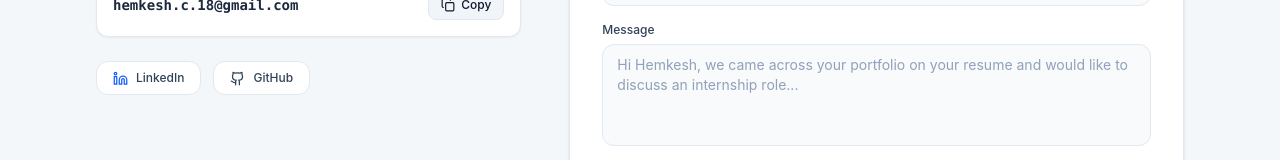
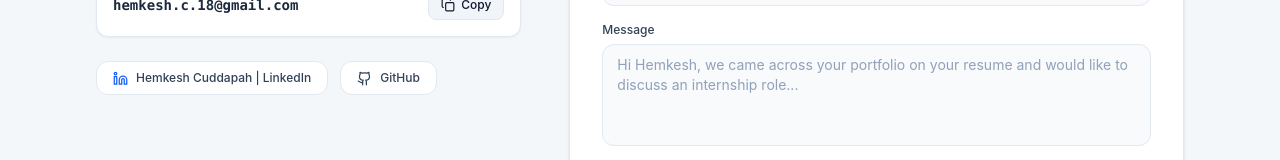
Before and after one commit to hemkesh18/portfolio, a React (Vite) app: page / in a window 1280 px wide. Shown: the part 6005-6165 px from the top of the page. Built offline with nearby package versions, Linux system fonts and the light colour scheme.

Commit message:
fix: update linkedin button in contact section to Hemkesh Cuddapah | LinkedIn

```diff
--- a/src/components/Contact.jsx
+++ b/src/components/Contact.jsx
@@ -78,13 +78,14 @@ export default function Contact() {
             {/* Social Links Row */}
             <div className="flex items-center gap-3">
               <a
-                href={personal.socials.linkedin}
+                href="https://www.linkedin.com/in/hemkesh-cuddapah-23a0033a1/"
                 target="_blank"
                 rel="noopener noreferrer"
                 className="inline-flex items-center gap-2 px-4 py-2 rounded-xl text-xs font-medium bg-white dark:bg-slate-900 border border-slate-200 dark:border-slate-800 hover:border-indigo-400 dark:hover:border-indigo-600 text-slate-700 dark:text-slate-200 transition-colors"
+                title="Hemkesh Cuddapah | LinkedIn"
               >
                 <LinkedinIcon size={15} className="text-blue-600" />
-                <span>LinkedIn</span>
+                <span>Hemkesh Cuddapah | LinkedIn</span>
               </a>
 
               <a
```
